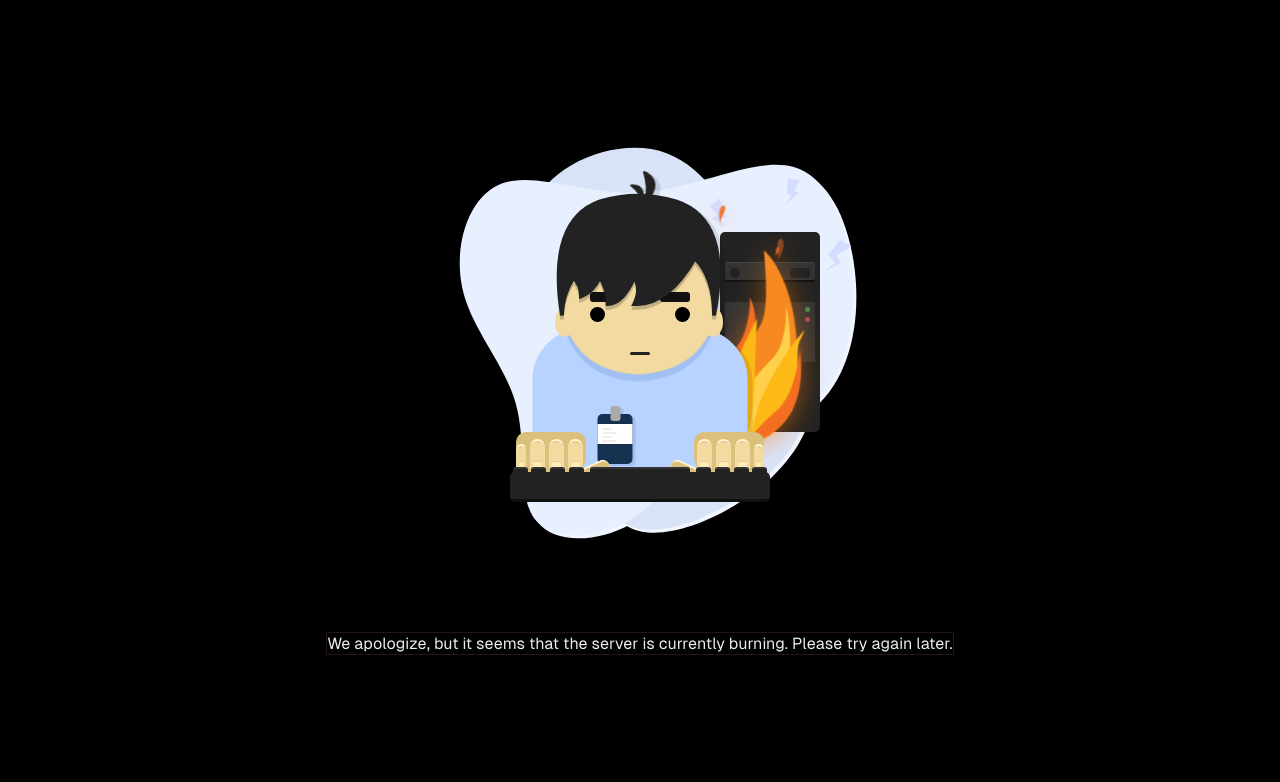
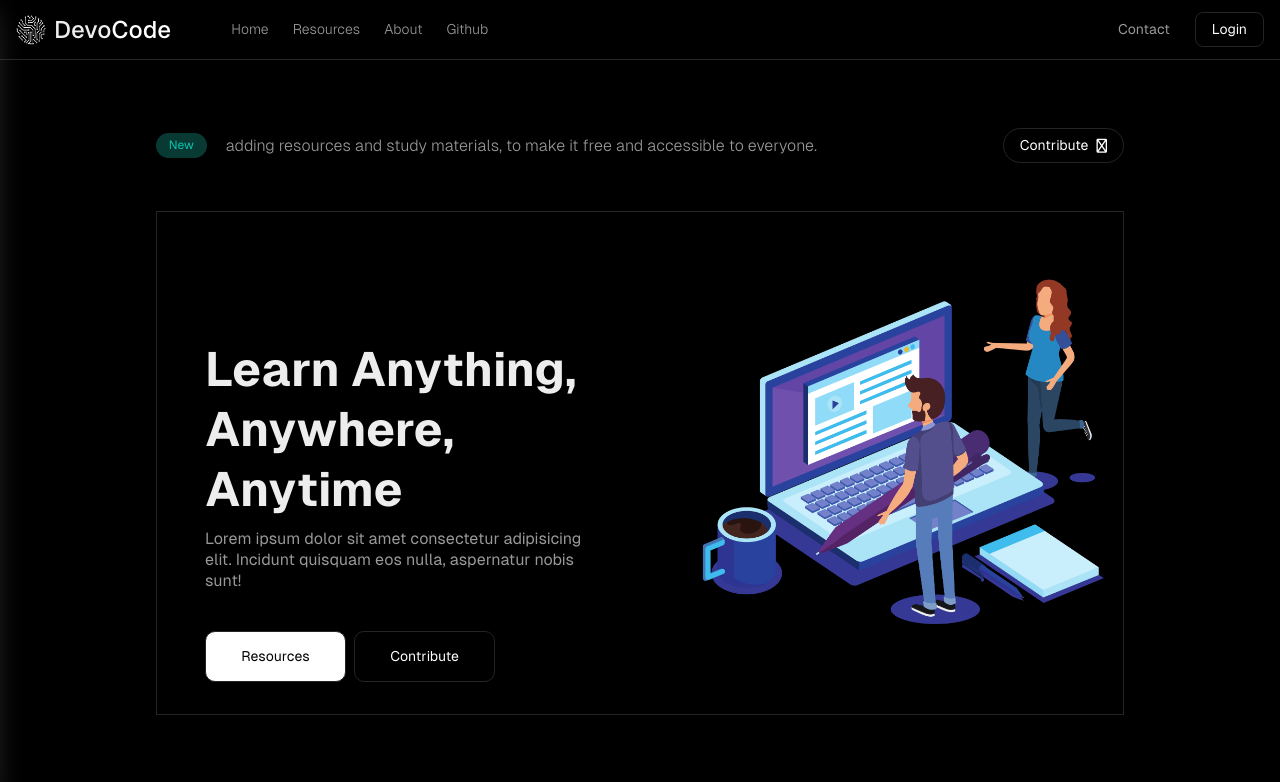
Before and after one commit to imankitkalirawana/devocode, a React (Vite) app: page / in a window 1280 px wide. Shown: the top 782 px of the page. Built offline with nearby package versions, Linux system fonts and the light colour scheme; no server answers.

Commit message:
Refactor routing and remove server status check

```diff
--- a/src/App.tsx
+++ b/src/App.tsx
@@ -16,15 +16,11 @@ import UpdateFile from "./components/UpdateFile";
 import UpdateSubject from "./components/UpdateSubject";
 import Login from "./components/Login";
 import { Analytics } from "@vercel/analytics/react";
-import API_BASE_URL from "./config";
-import ServerError from "./components/ServerError";
 import Home from "./components/Home";
 import Logs from "./components/Logs";
 import Contribute from "./components/Contribute";
 
 import "./App.css";
-import { useEffect, useState } from "react";
-import axios from "axios";
 
 const isAuthenticated = () => {
   // Check if the user is logged in (you can implement your own logic)
@@ -35,31 +31,10 @@ const PrivateRoute = ({ element }: any) => {
   return isAuthenticated() ? element : <Navigate to="/login" />;
 };
 
-const ServerStatusCheck = ({ children }: { children: React.ReactNode }) => {
-  const [isServerOnline, setServerOnline] = useState(true);
-
-  useEffect(() => {
-    const checkServerStatus = async () => {
-      try {
-        await axios.get(`${API_BASE_URL}/api/status`);
-        setServerOnline(true);
-      } catch (error) {
-        console.error("Server is not reachable.", error);
-        setServerOnline(false);
-      }
-    };
-
-    checkServerStatus();
-  }, []);
-
-  return isServerOnline ? <>{children}</> : <ServerError />;
-};
-
 function App() {
   return (
     <>
       <Router>
-        <ServerStatusCheck>
         <Header />
         <Routes>
           <Route path="/" element={<Home />} />
@@ -94,16 +69,12 @@ function App() {
             element={<PrivateRoute element={<UpdateFile />} />}
           />
           <Route path="/resources" element={<Resources />} />
-            <Route
-              path="/resources/:subjectId"
-              element={<ResourcesDetails />}
-            />
+          <Route path="/resources/:subjectId" element={<ResourcesDetails />} />
           <Route
             path="/resources/:resourceType/:subjectId"
             element={<Files />}
           />
         </Routes>
-        </ServerStatusCheck>
       </Router>
 
       <Analytics
```
Lines whose indentation alone changed are shown as unchanged.
